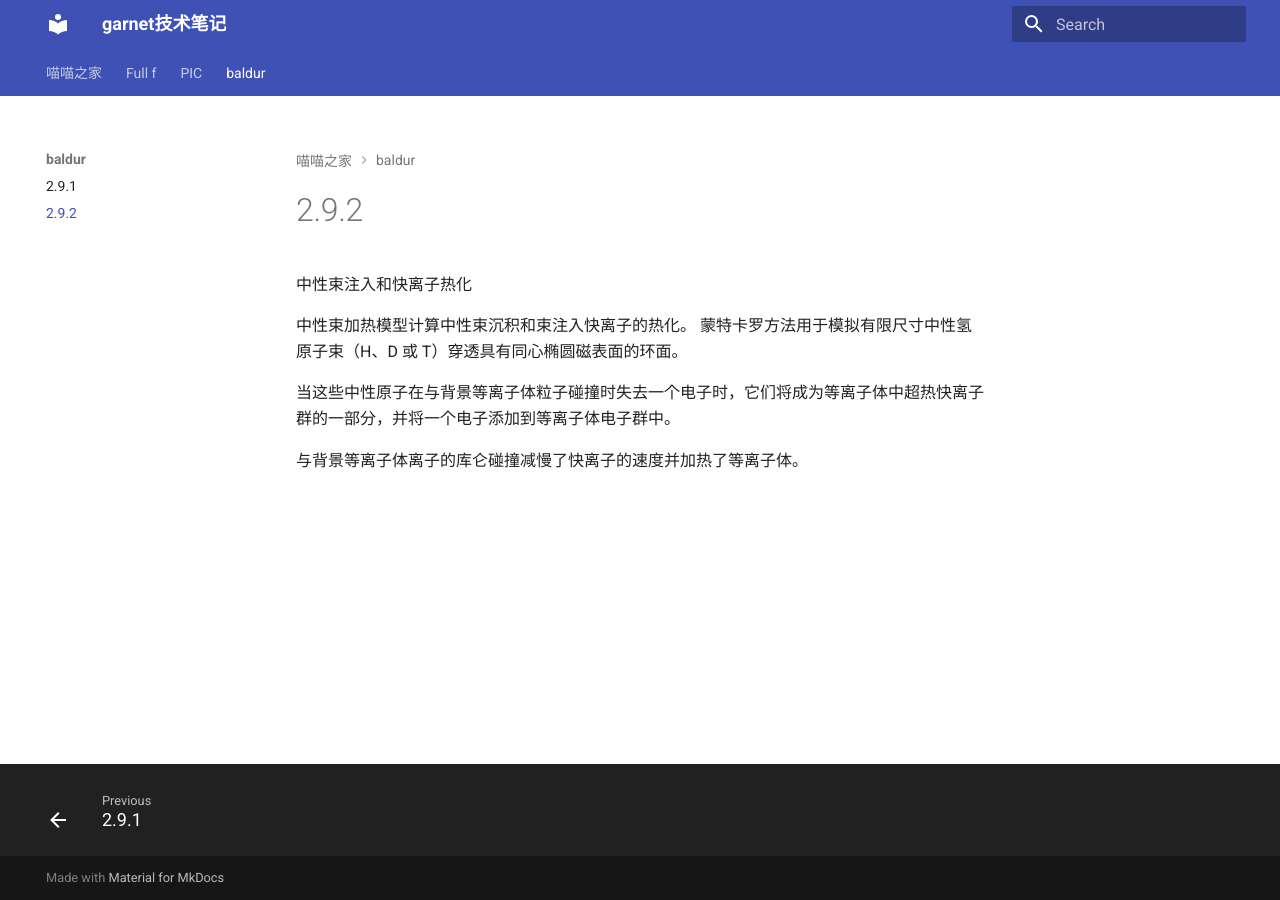
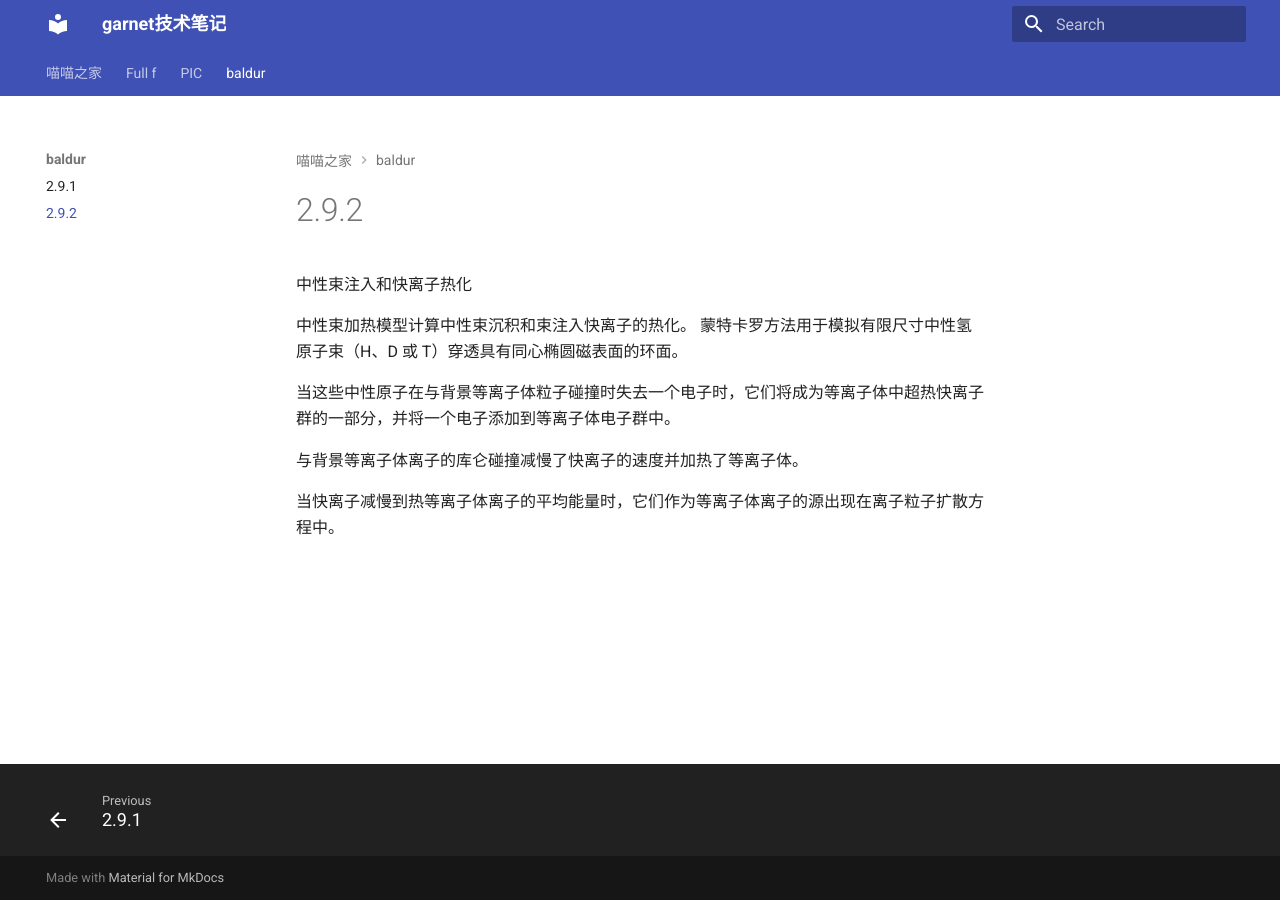
Before and after one commit to zeroifox/zeroifox, an MkDocs documentation site: the page built from docs/baldur/2.9.2.md, in a window 1280 px wide. Built offline with MkDocs 1.6.1 and Material for MkDocs 9.7.7, drawn with Linux system fonts in a browser that asks for light colours.

Commit message:
docs/baldur/2.9.2.md updated from https://stackedit.cn/

```diff
--- a/docs/baldur/2.9.2.md
+++ b/docs/baldur/2.9.2.md
@@ -6,7 +6,9 @@
 当这些中性原子在与背景等离子体粒子碰撞时失去一个电子时，它们将成为等离子体中超热快离子群的一部分，并将一个电子添加到等离子体电子群中。
 
 与背景等离子体离子的库仑碰撞减慢了快离子的速度并加热了等离子体。
+
+当快离子减慢到热等离子体离子的平均能量时，它们作为等离子体离子的源出现在离子粒子扩散方程中。
 <!--stackedit_data:
-eyJoaXN0b3J5IjpbMjE0NjcxOTAxMiwyNjQ2OTEyLC0xNTI4OD
+eyJoaXN0b3J5IjpbMTAwNjkyNzQ0MCwyNjQ2OTEyLC0xNTI4OD
 EwODA3XX0=
 -->
```
